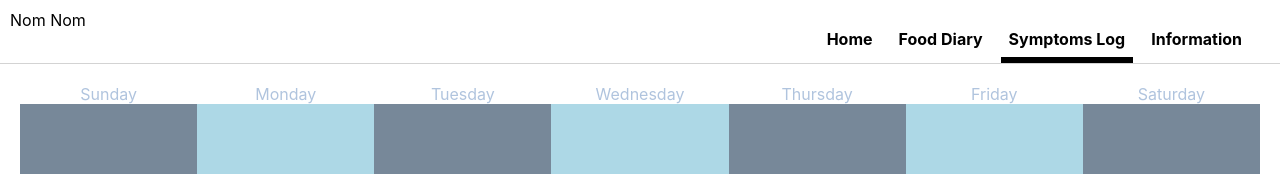
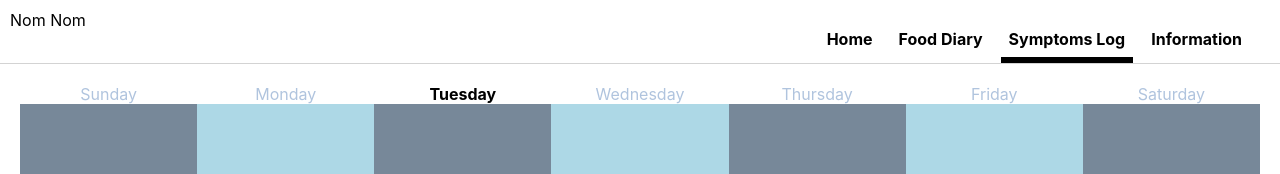
Before and after one commit to MelisaIm/nomnom-app, a React (Create React App) app: page /symptoms in a window 1280 px wide. Shown: the top 174 px of the page. Built offline with nearby package versions, Linux system fonts and the light colour scheme.

Commit message:
Add same changes to symptoms log

```diff
--- a/src/views/SymptomsLog.js
+++ b/src/views/SymptomsLog.js
@@ -1,5 +1,6 @@
 import React from 'react';
-
+import {getDay} from 'date-fns';
+import classnames from 'classnames';
 const days = ["Sunday", "Monday", "Tuesday", "Wednesday", "Thursday", "Friday", "Saturday"];
 
 export default class SymptomsLog extends React.Component {
@@ -33,6 +34,9 @@ export default class SymptomsLog extends React.Component {
         const id = e.dataTransfer.getData('text/plain');
         const dropzone = e.target.id;
         const newWeek = {...this.state.week};
+        const found = newWeek[dropzone].find((val) => val === id);
+
+        if (found) return;
         newWeek[dropzone].push(id);
         e.dataTransfer.clearData();
         this.setState({week: newWeek});
@@ -63,13 +67,14 @@ export default class SymptomsLog extends React.Component {
     }
 
     render() {
+        const today = getDay(new Date());
         return (
             <div className="view week symptoms">
                 <div className="top-container">
                     <div className="week-container">
-                        {days.map(day =>
+                        {days.map((day, index) =>
                             <div className="day" key={day}>
-                                <span>{day}</span>
+                                <span className={classnames(index === today && 'highlightDay')}>{day}</span>
                                 <div id={day.toLocaleLowerCase()} className="dragdrop-box" onDragOver={(e) => this.onDragOver(e)} onDrop={(e)=> this.onDrop(e)}>
                                 {this.state.week[day.toLocaleLowerCase()].map((symptom, index) => {
                                     return <button key={index} id={symptom} className="choice" onClick={(e) => this.deleteSymptom(e, day.toLocaleLowerCase())}>{symptom} x</button>
```
